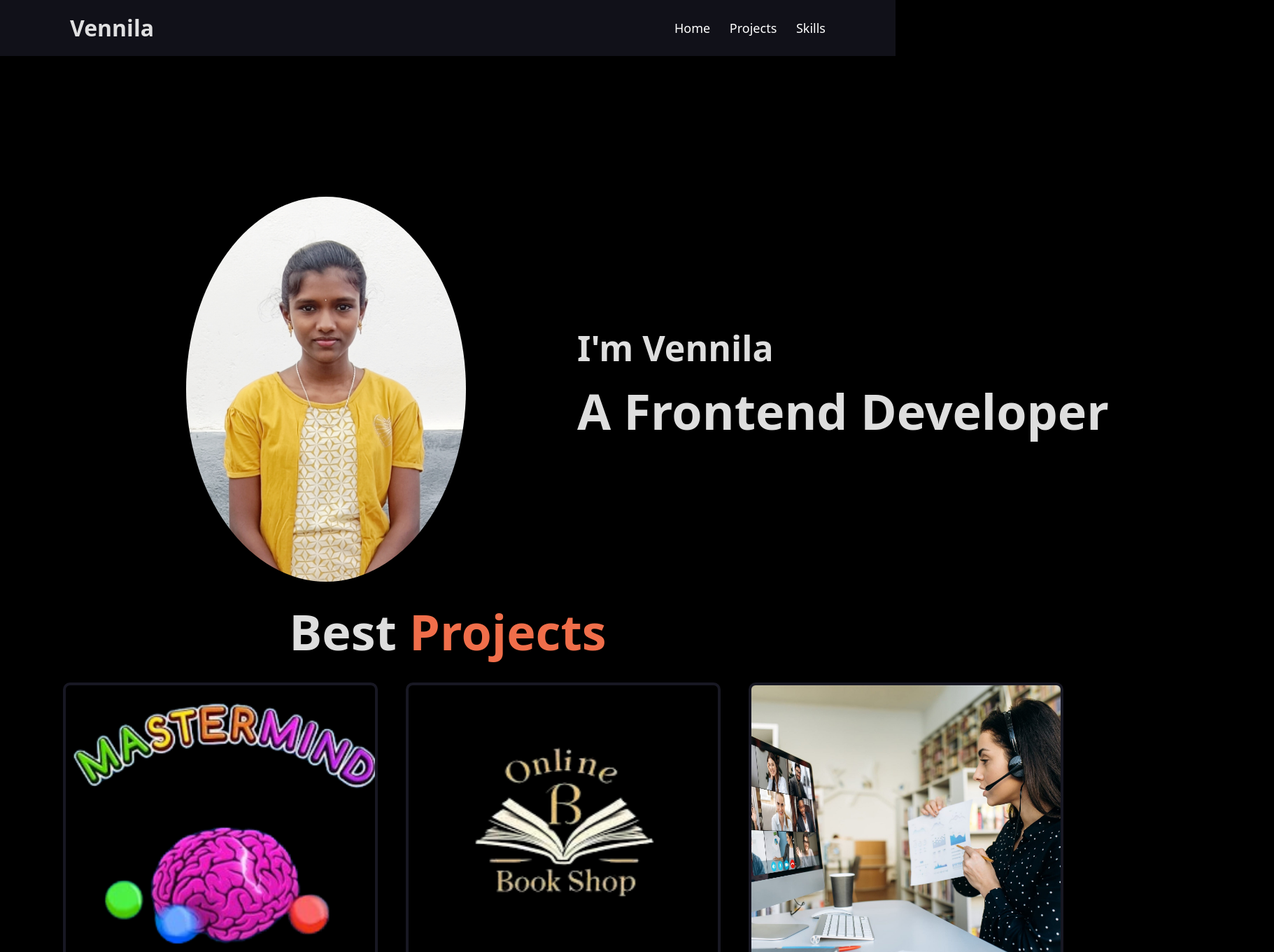
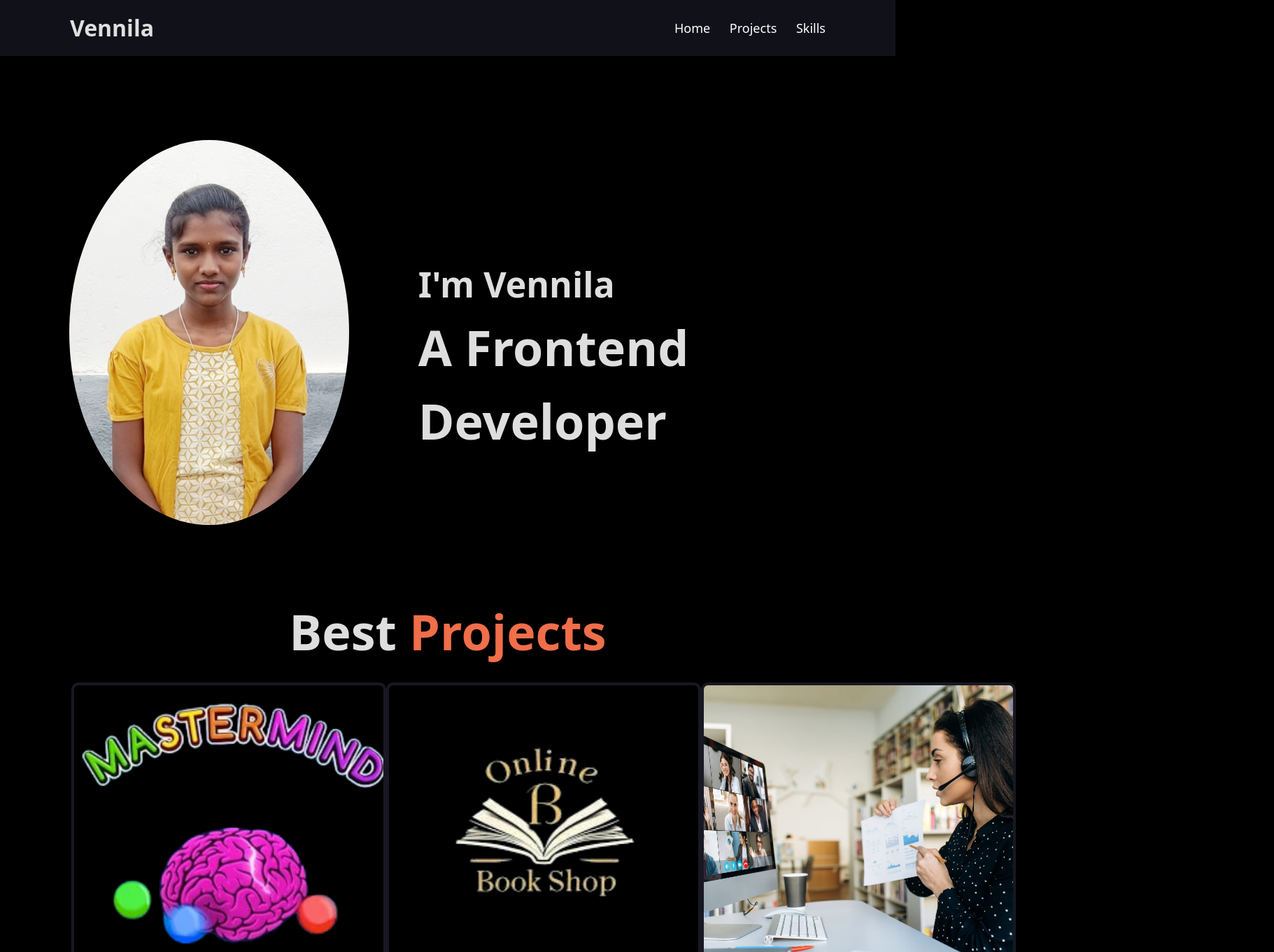
Before and after one commit to Vennila384/Portfolio, a React (Vite) app: page / in a window 1280 px wide. Shown: the top 1360 px of the page at 70% size, 1821 px wide, since content can reach past the window. Built offline with nearby package versions, Linux system fonts and the light colour scheme.

Commit message:
Fourth commit

```diff
--- a/src/portfolio.css
+++ b/src/portfolio.css
@@ -16,7 +16,7 @@ body{
     width: 100vw;
     height: auto;
     display: flex;
-    justify-content: end;
+    /* justify-content: end; */
     position: static;
     /* animation-name: BigToSmall;
     animation-iteration-count: 1;
@@ -24,7 +24,7 @@ body{
 }
 
 #imageDiv{
-    width: 932px;
+    width: 850px;
     height: 812px;
     display: flex;
     align-items: center;
@@ -35,13 +35,11 @@ body{
 }
 
 #nameDiv{
-    width: 996px;
-    height: 500px;
+    width: 970px;
+    height: 812px;
+    padding-top: 300px;
     animation: slideRight 2s ease-out forwards;
-    /* background-color: #181823; */
-    position: absolute;
-    left: 825px;
-    top: 460px;
+    /* position: absolute;
     /* animation: rightSlide 1s; */
 }
 
@@ -49,8 +47,9 @@ body{
     width: 100vw;
     height: 100vh;
     display: flex;
+    align-items: center;
     /* position: relative; */
-    justify-content: space-between;
+    justify-content: center;
     padding-top: 150px;
 }
 
@@ -74,12 +73,12 @@ body{
 }
 
 .project{
-    width: 86%;
+    width: 84%;
     height: auto;
     padding-top: 20px;
     display: grid;
     grid-template-columns: 1fr 1fr 1fr;
-    gap: 40px;
+    /* gap: 40px; */
     margin: auto;
     /* flex-direction: column; */
     /* justify-content: space-between; */
```
